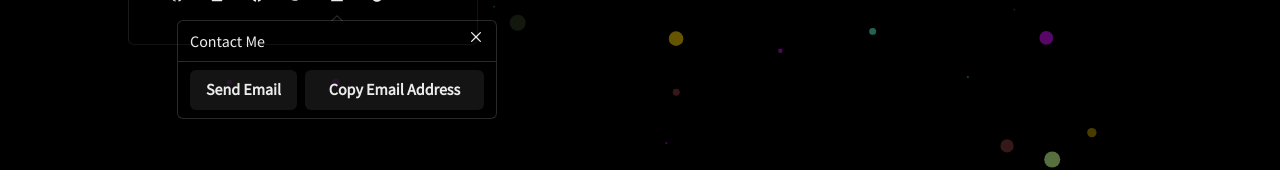
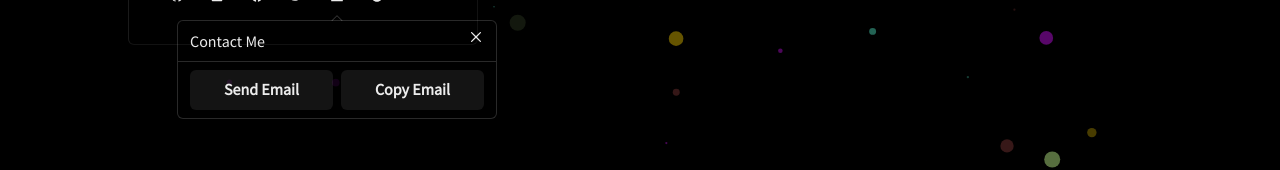
Before and after one commit to tanerijun/vitaneri-v1, a Next.js app: page / in a window 1280 px wide. Both pictures are taken after a click on the button 337 px from the left and 454 px from the top of the page. Shown: the part 458-628 px from the top of the page. Built offline with nearby package versions, Linux system fonts and the light colour scheme.

Commit message:
contact me popover size issue

```diff
--- a/src/components/LinkIcons/index.tsx
+++ b/src/components/LinkIcons/index.tsx
@@ -59,11 +59,11 @@ const EmailIcon = () => {
         <PopoverCloseButton />
         <PopoverHeader>Contact Me</PopoverHeader>
         <PopoverBody display="flex" gap={2}>
-          <Button as="a" href={`mailto:${email}`} target="_blank">
+          <Button as="a" href={`mailto:${email}`} target="_blank" flex="1">
             Send Email
           </Button>
           <Button flex="1" onClick={onCopy}>
-            {hasCopied ? 'Copied To Clipboard' : 'Copy Email Address'}
+            {hasCopied ? 'Email Copied' : 'Copy Email'}
           </Button>
         </PopoverBody>
       </PopoverContent>
```
